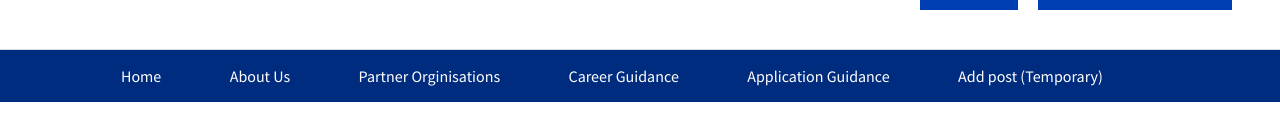
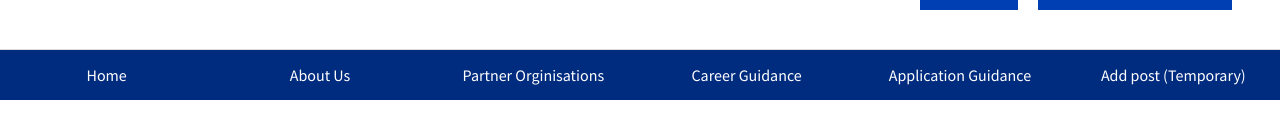
Before and after one commit to kikkal-fairy/my-react-app, a React (Vite) app: page / in a window 1280 px wide. Shown: the part 149-287 px from the top of the page. Built offline with nearby package versions, Linux system fonts and the light colour scheme; no server answers.

Commit message:
Cleaned up nav bar and made dynamic

```diff
--- a/src/components/Navigation/Navigation.css
+++ b/src/components/Navigation/Navigation.css
@@ -1,33 +1,20 @@
 .nav-bar {
   background-color: #002c7f;
-    padding: 1rem;
   text-align: left;
   font-weight: 100;
+  display: flex;
 }
 
 .nav-bar a {
   color: white;
-    margin: 0 1.2rem;
   text-decoration: none;
   font-weight: 100;
   padding: 15px;
   transition: background-color 0.3s ease;
-  }
-  .nav-bar a:last-child {
-    border-right: none;
+  text-align: center;
+  flex: 1;
 }
 
 .nav-bar a:hover {
   background-color: #001a4b;
-    padding: 12px 15px;
 }
-
-  .nav-bar .home-button {
-    color: white;
-    margin: 0 1.2rem;
-    text-decoration: none;
-    font-weight: 100;
-    padding: 15px;
-    transition: background-color 0.3s ease;
-    margin-left:90px
-  }
```
Also changed, not shown: src/components/Header/Header.jsx (+1 -33 lines). Lines whose indentation alone changed are shown as unchanged.
